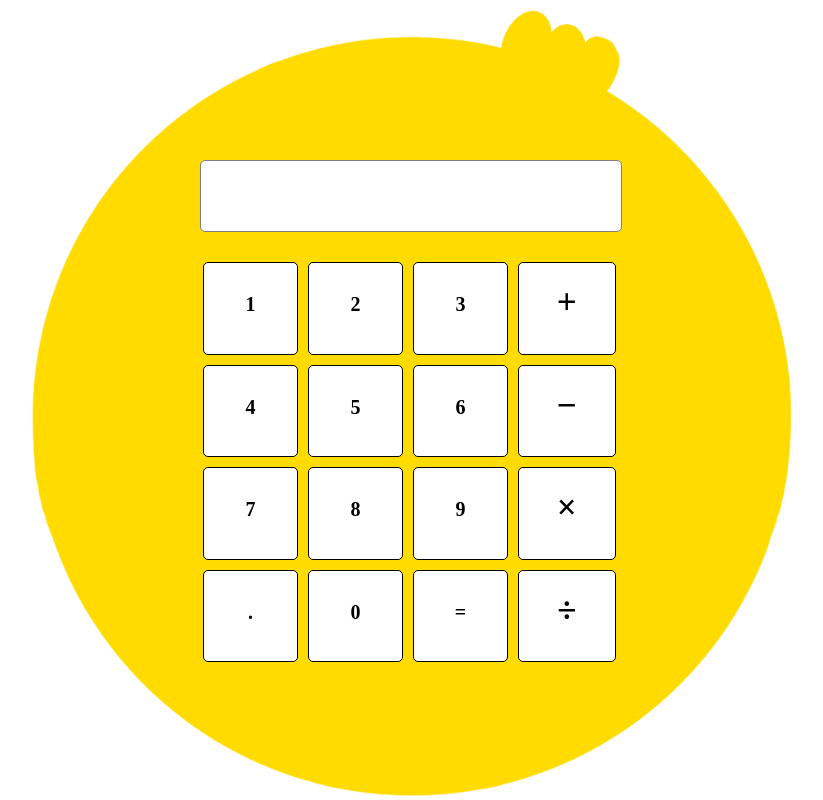
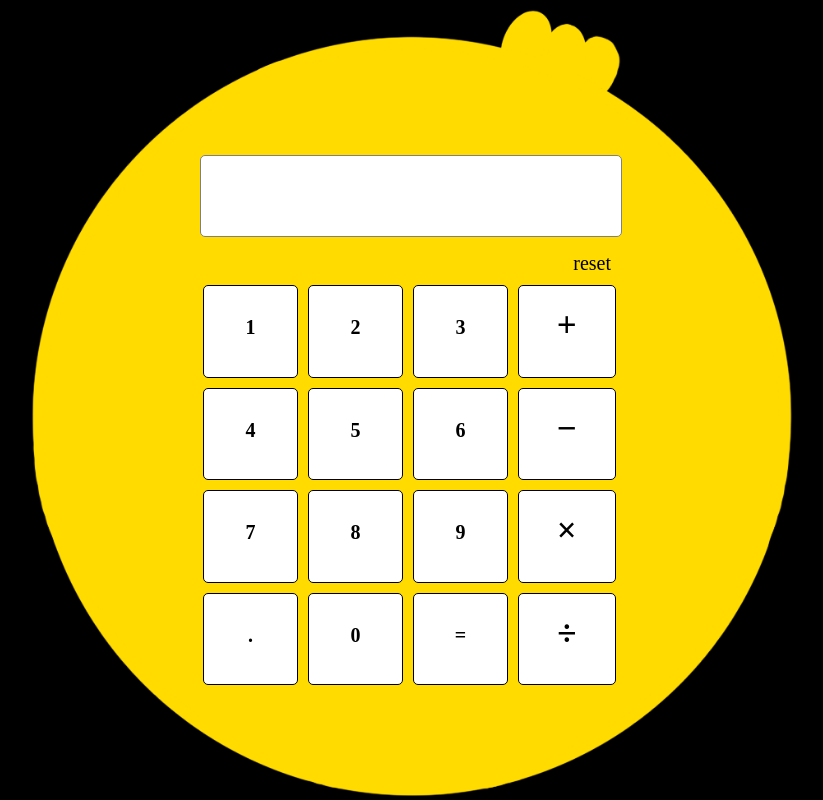
Before and after one commit to YellowHan/calculator_circle, a plain HTML site: page index.html in a window 1280 px wide. Shown: the whole page, without its empty margins (229-1052 px from the left). Drawn offline with Linux system fonts and the light colour scheme.

Commit message:
Add files via upload

```diff
--- a/index.html
+++ b/index.html
@@ -11,8 +11,10 @@
   <div class="container">
   <div class="cal">
     <div class="view">
+      <span id="record"></span>
       <span id="result"></span>
     </div>
+    <span id="reset">reset</span>
     <div class="wrapper">
       <div class="numbers">
         <div id="num1" onclick="play('1')">1</div>
@@ -35,7 +37,6 @@
         <div id="div" onclick="play('/')">÷</div>
       </div>
     </div>
-
   </div>
   </div>
   <script src="./calculator.js"></script>
--- a/layout.css
+++ b/layout.css
@@ -1,5 +1,6 @@
 body {
   margin: 0px;
+  background-color: black;
 }
 .container {
   width: 800px;
@@ -19,14 +20,18 @@ body {
 }
 .view {
   width: 50%;
-  height: 50px;
+  height: 80px;
   border: 1px solid gray;
-  margin: 20px auto;
+  margin: 15px auto;
   text-align: right;
-  padding: 10px;
+  padding: 0px 10px 0px 10px;
   font-size: 30px;
   background: white;
   border-radius: 5px;
+}
+#reset {
+  float: right;
+  margin-right: 200px;
 }
 .wrapper {
   display: flex;
@@ -88,3 +93,11 @@ body {
   padding-top: 30px;
   background: white;
 }
+#record {
+  display: block;
+  font-size: 18px;
+}
+#reset {
+  display: block;
+  font-size: 20px;
+}
```
